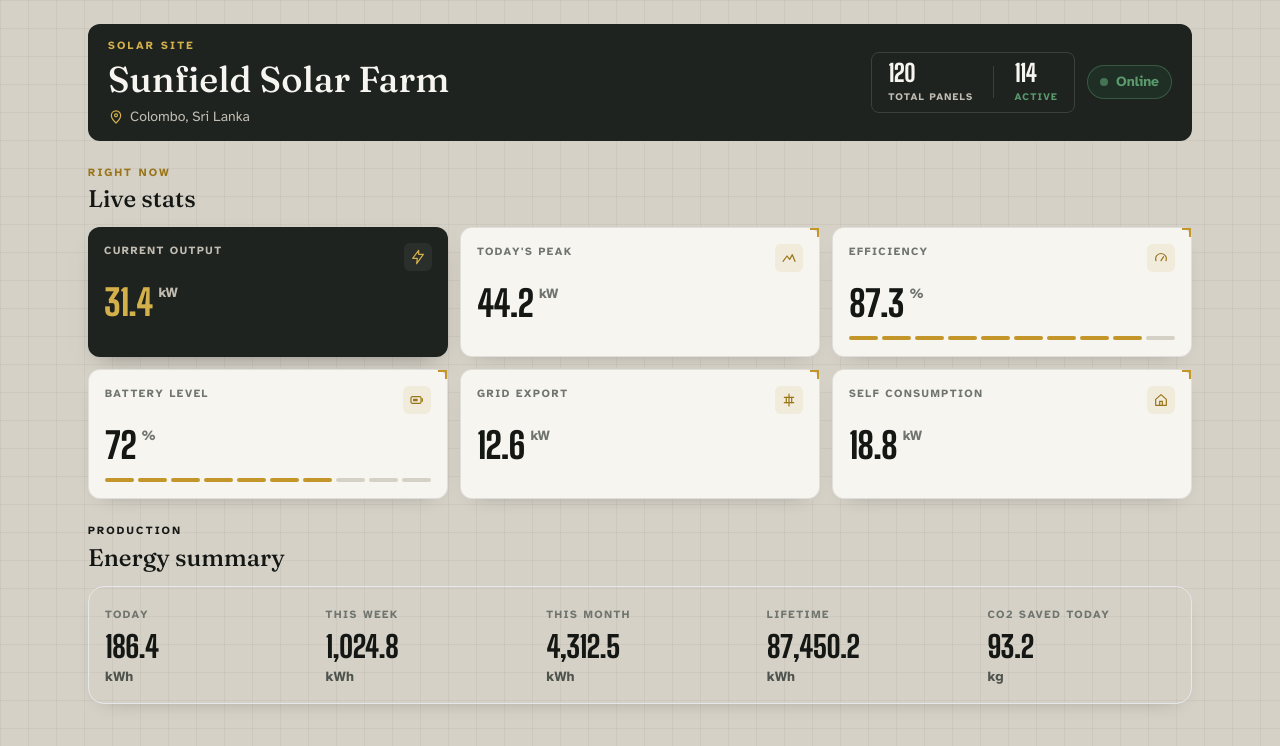
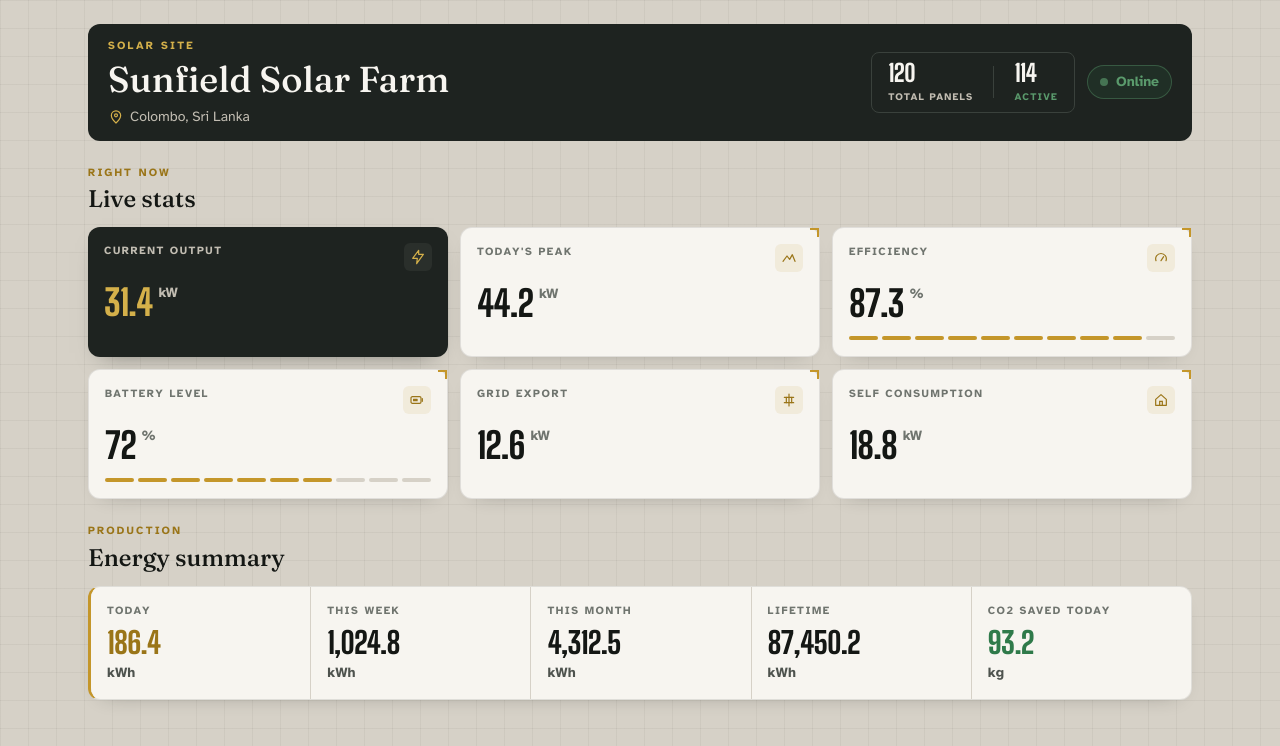
Before and after one commit to ArkhanShimar/Solar-Dashboard, a React (Vite) app: page / in a window 1280 px wide. Shown: the top 746 px of the page. Built offline with nearby package versions, Linux system fonts and the light colour scheme.

Commit message:
energy row restyled too
Co-authored-by: Cursor <cursoragent@cursor.com>

```diff
--- a/src/components/EnergySummary.jsx
+++ b/src/components/EnergySummary.jsx
@@ -6,7 +6,7 @@ function EnergySummary({ energySummary }) {
       label: "TODAY",
       value: energySummary.todayKWh,
       unit: "kWh",
-      tone: "clay",
+      tone: "brass",
     },
     {
       label: "THIS WEEK",
@@ -27,23 +27,22 @@ function EnergySummary({ energySummary }) {
       label: "CO2 SAVED TODAY",
       value: energySummary.co2SavedKgToday,
       unit: "kg",
-      tone: "moss",
+      tone: "signal",
     },
   ];
 
   return (
     <section>
       <div className="mb-3">
-        <p className="text-[11px] font-bold tracking-[0.2em] text-clay-600">
+        <p className="text-[11px] font-bold tracking-[0.2em] text-brass-600">
           PRODUCTION
         </p>
         <h2 className="mt-0.5 font-display text-xl text-ink-900 md:text-2xl">
           Energy summary
         </h2>
       </div>
-      <div className="overflow-hidden rounded-2xl border border-parchment-300 shadow-card">
-        <div className="h-1 bg-clay-500" />
-        <div className="grid grid-cols-1 gap-px bg-parchment-200 sm:grid-cols-2 lg:grid-cols-5">
+      <div className="overflow-hidden rounded-xl border border-pitch-900/10 border-l-[3px] border-l-brass-500 bg-bone-50 shadow-card">
+        <div className="grid grid-cols-1 gap-px bg-bone-200 sm:grid-cols-2 lg:grid-cols-5">
           {tiles.map((tile) => (
             <EnergyTile
               key={tile.label}
--- a/src/components/EnergyTile.jsx
+++ b/src/components/EnergyTile.jsx
@@ -1,18 +1,19 @@
 import { formatValue } from "../utils/format";
 
 function EnergyTile({ label, value, unit, tone }) {
-  const toneClasses = {
-    clay: "bg-clay-500/[0.08]",
-    moss: "bg-moss-500/10",
+  const numberClasses = {
+    brass: "text-brass-600",
+    signal: "text-signal-500",
   };
-  const tileClasses = toneClasses[tone] || "bg-parchment-50";
 
   return (
-    <article
-      className={`px-4 py-4 transition duration-200 last:sm:col-span-2 last:lg:col-span-1 hover:brightness-[0.98] ${tileClasses}`}
-    >
+    <article className="bg-bone-50 px-4 py-4 last:sm:col-span-2 last:lg:col-span-1">
       <p className="text-[11px] font-bold tracking-[0.14em] text-ink-400">{label}</p>
-      <p className="mt-2 font-numbers text-3xl font-extrabold tabular-nums leading-none tracking-tight text-ink-900">
+      <p
+        className={`mt-2 font-numbers text-3xl font-extrabold tabular-nums leading-none tracking-tight ${
+          numberClasses[tone] || "text-ink-900"
+        }`}
+      >
         {formatValue(value)}
       </p>
       <p className="mt-1.5 text-sm font-bold text-ink-500">{unit}</p>
```
